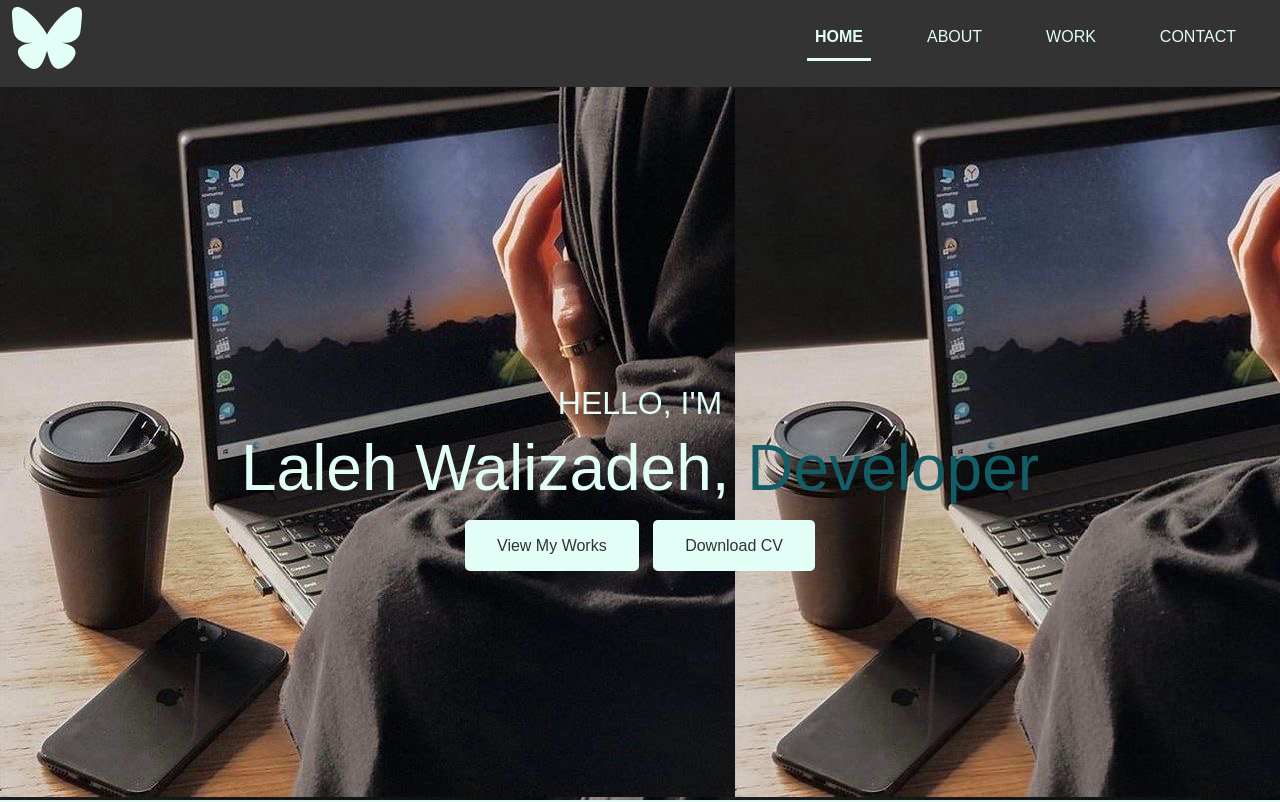
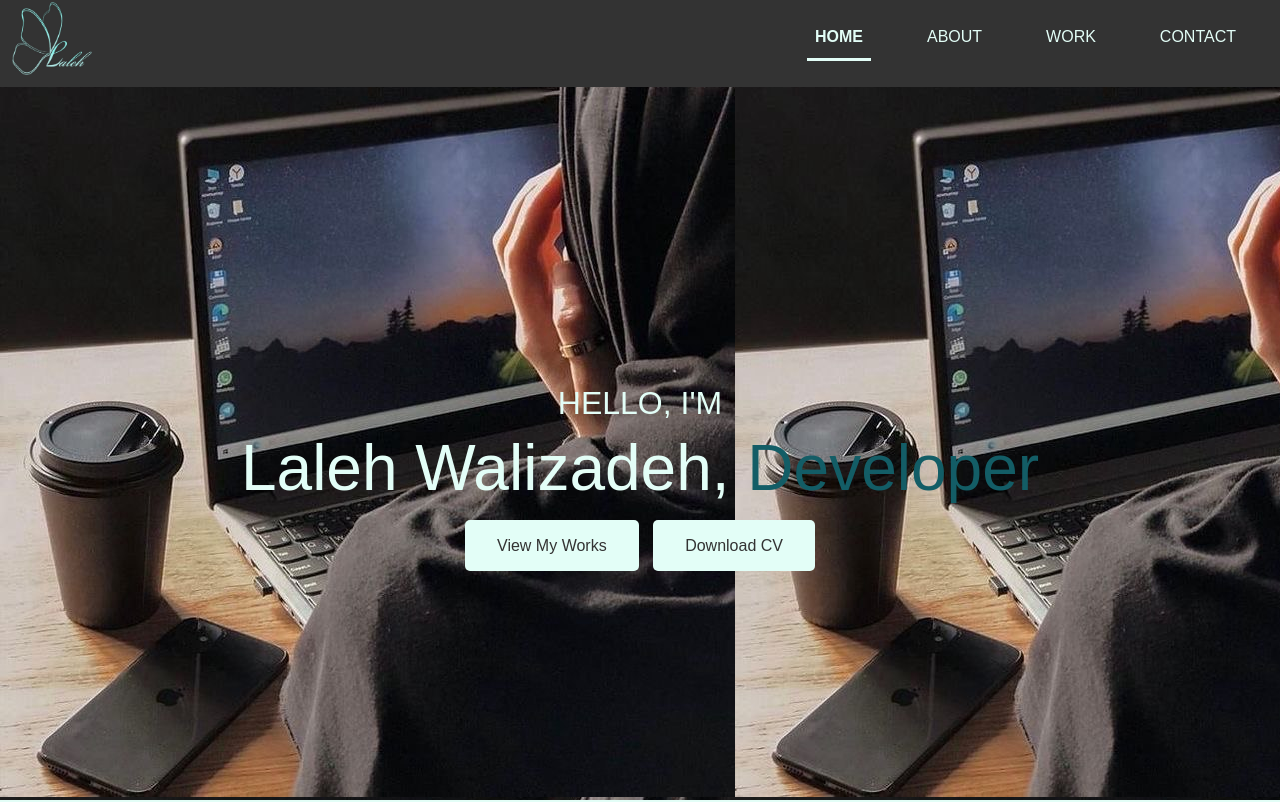
Before and after one commit to lalehwalizadeh/Portfolio-sass, a website: page dist/index.html in a window 1280 px wide. Shown: the top 802 px of the page. Drawn offline with nearby package versions, Linux system fonts and the light colour scheme; files whose address does not match are found by name; a web font is replaced by a local one.

Commit message:
last commit

```diff
--- a/dist/index.html
+++ b/dist/index.html
@@ -25,14 +25,16 @@
 							padding-bottom: 10px;
 						">
 						<!-- logo -->
-						<svg
+						<img src="./img/Logo28.jpg" alt="" style="width: 5rem;">
+						<!-- <svg
 						id="logo"
 						xmlns="http://www.w3.org/2000/svg"
 						viewBox="0 0 576 512">
 						<path
 							fill="#e3fef7"
 							d="M407.8 294.7c-3.3-.4-6.7-.8-10-1.3c3.4 .4 6.7 .9 10 1.3zM288 227.1C261.9 176.4 190.9 81.9 124.9 35.3C61.6-9.4 37.5-1.7 21.6 5.5C3.3 13.8 0 41.9 0 58.4S9.1 194 15 213.9c19.5 65.7 89.1 87.9 153.2 80.7c3.3-.5 6.6-.9 10-1.4c-3.3 .5-6.6 1-10 1.4C74.3 308.6-9.1 342.8 100.3 464.5C220.6 589.1 265.1 437.8 288 361.1c22.9 76.7 49.2 222.5 185.6 103.4c102.4-103.4 28.1-156-65.8-169.9c-3.3-.4-6.7-.8-10-1.3c3.4 .4 6.7 .9 10 1.3c64.1 7.1 133.6-15.1 153.2-80.7C566.9 194 576 75 576 58.4s-3.3-44.7-21.6-52.9c-15.8-7.1-40-14.9-103.2 29.8C385.1 81.9 314.1 176.4 288 227.1z" />
-				       	</svg>
+
+							</svg> -->
 						<!-- toggle btn -->
 						<button
 							class="navbar-toggler shadow-none border-0"
```
Also changed, not shown: dist/img/Logo28.jpg (added).
